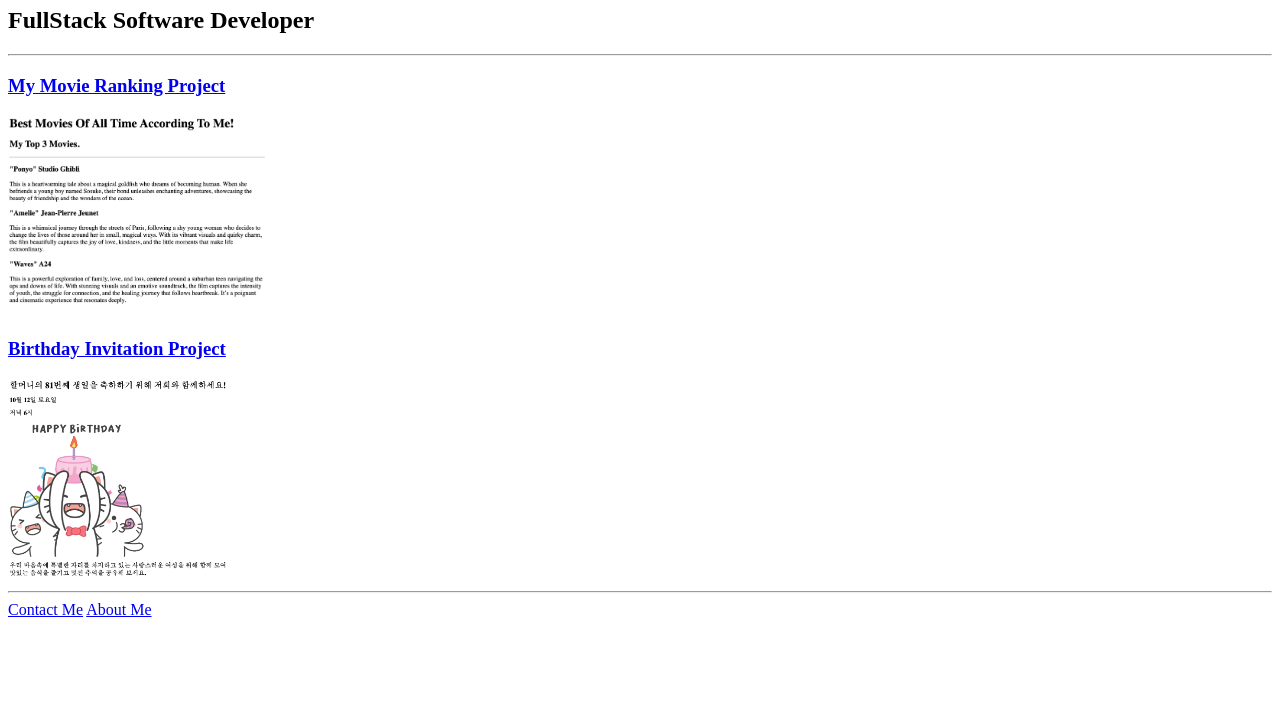
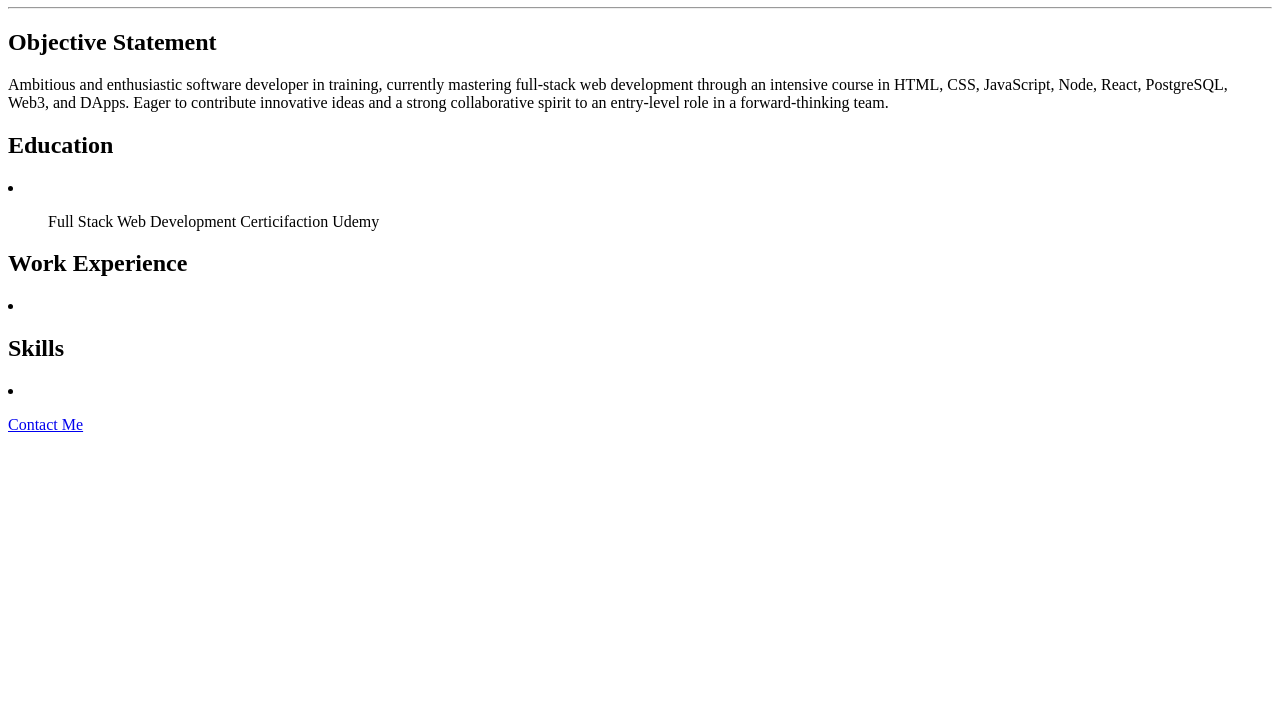
Before and after one commit to BriannaAmelia/html-portfolio, a plain HTML site: page index.html in a window 1280 px wide. Shown: the part 73-800 px from the top of the page. Drawn offline with Linux system fonts and the light colour scheme.

Commit message:
Add files via upload

```diff
--- a/index.html
+++ b/index.html
@@ -1,39 +1,30 @@
-<!-- TODO 1: Create the HTML Boilerplate -->
 <!DOCTYPE html>
 <html lang="en"></html>
+<head>
+<meta charset="UTF-8"><title>My Resume</title>
+</head>
+<body>
+<h1>Brianna Cruz Orozco Resume</h1>
+<hr />
+</body>
+<h2>Objective Statement</h2>
+<p>Ambitious and enthusiastic software developer in training, currently mastering full-stack web development through an intensive course in HTML, CSS, JavaScript, Node, React, PostgreSQL, Web3, and DApps. Eager to contribute innovative ideas and a strong collaborative spirit to an entry-level role in a forward-thinking team.</p>
 
-<head>
-  <meta charset="UTF-8">
-  <title>Briannas Portfolio</title>
-</head>
+<h2>Education</h2>
+<p><li><ul> Full Stack Web Development Certicifaction Udemy </ul></li></p>
 
-<body>
-<h1>Brianna Cruz Orozco Portfolio</h1>
-<h2>FullStack Software Developer</h2>
-<hr />
+<h2>Work Experience</h2>
+<p><li></li></p>
 
-</body>
-<h3><a href="./public/movies.index.html">My Movie Ranking Project</a></h3>
-<img src="./assets/images/movie.web.draft.png" height="200" alt="Movie Ranking Project">
-
-
-<h3><a href="./public/gma-bday.index.html">Birthday Invitation Project</a></h3>
-<img src="./assets/images/Inv.Draft.png" height="200" alt="Birthday Invitation Project">
-<hr />
+<h2>Skills</h2>
+<p><li></li></p>
 
 <a href="./public/contact.html">Contact Me</a>
-<a href="./public/about.html">About Me</a>
-</html>
-<!-- TODO 2: Add Your previous projects' HTML into the public folder -->
 
-<!-- TODO 3: Take screenshots of your project previews and add the images to the images folder -->
-
-<!-- TODO 4: Add titles/subtitles etc. -->
-
-<!-- TODO 5: Add a link to the project pages -->
-
-<!-- TODO 6: Add images to show the project previews
-HINT for TODO 6: You can use the height attribute set to 200 to make the image smaller:
-https://developer.mozilla.org/en-US/docs/Web/HTML/Element/img#attr-height -->
-
-<!-- TODO 7: Add the Contact Me and About Me page links -->
+<footer>
+    <small>
+    <!--
+  Special thanks to Dr. Angela Yu, Developer and Lead Instructor for guidance.
+-->
+    </small>
+</footer>
```
